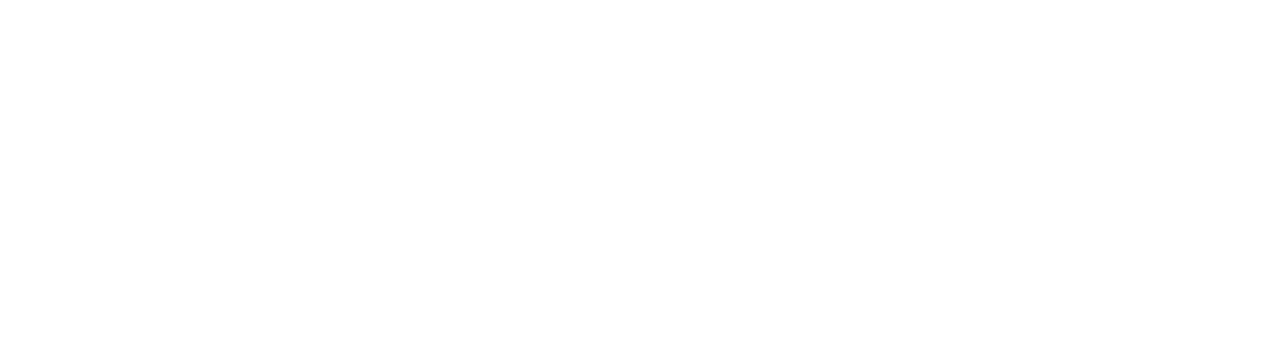
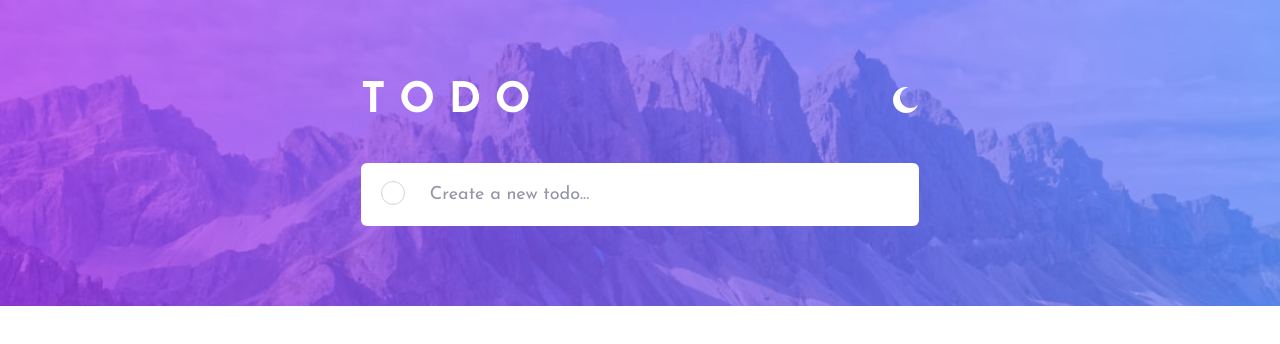
Before and after one commit to alptibet/todo-list, a website: page index.html in a window 1280 px wide. Drawn offline with Linux system fonts and the light colour scheme.

Commit message:
header solved

```diff
--- a/index.html
+++ b/index.html
@@ -4,9 +4,25 @@
     <meta charset="UTF-8" />
     <meta http-equiv="X-UA-Compatible" content="IE=edge" />
     <meta name="viewport" content="width=device-width, initial-scale=1.0" />
-    <link rel="stylesheet" href="style.css" />
-    <script defer src="./src/controller.js"></script>
-    <title>ToDo</title>
+    <link rel="shortcut icon" href="/assets/favicon-32x32.png" type="image/x-icon">
+    <link rel="stylesheet" href="style.css">
+    <title>T O D O</title>
   </head>
-  <body></body>
+  <body>
+    <div class="container">
+      <header class="header">
+        <div class="header__content">
+          <h1 class="header__heading">T O D O</h1>
+          <a class="header__icon" href="#"><img src="/assets/icon-moon.svg" alt=""></a>
+        </div>
+        <div class="header__input">
+          <form class="header__input-todo" action="">
+            <input class="todo__checkbox" type="checkbox" name="" id="checkbox">
+            <label for="checkbox"></label>
+            <input class="todo__textbox" type="text" name="" id="textbox" placeholder="Create a new todo...">
+          </form>
+        </div>
+    </div>
+    </header>
+  </body>
 </html>
--- /dev/null
+++ b/sass/_base.scss
@@ -0,0 +1,38 @@
+@import url('https://fonts.googleapis.com/css2?family=Josefin+Sans:wght@400;700&display=swap');
+
+//FONTS
+$font-primary: 'Josefin Sans', sans-serif;
+
+//GRADIENTS
+$color-gradient: linear-gradient(to bottom right, hsl(192, 100%, 67%), hsl(280, 87%, 65%));
+//COLORS
+$color-white: #fff;
+
+//Light Theme colors
+$color-bright-blue: hsl(220, 98%, 61%);
+$color-light-grayish-blue: hsl(236, 33%, 92%);
+$color-very-dark-grayish-blue: hsl(235, 19%, 35%);
+$color-very-light-gray: hsl(0, 0%, 98%);
+$color-light-grayish-blue: hsl(233, 11%, 84%);
+$color-dark-grayish-blue: hsl(236, 9%, 61%);
+
+//Dark Theme colors
+
+*,
+*::before,
+*::after {
+  margin: 0;
+  padding: 0;
+  box-sizing: inherit;
+}
+
+html {
+  box-sizing: border-box;
+  font-size: 62.5%; // 10px/16px = 62.5% -> 1rem = 10px
+}
+
+.container {
+  width: 100%;
+  max-width: 1440px;
+  margin: 0 auto;
+}
--- /dev/null
+++ b/sass/_header.scss
@@ -0,0 +1,112 @@
+.header {
+  width: 100%;
+  background-image: url(/assets/bg-desktop-light.jpg);
+  background-repeat: no-repeat;
+  background-size: cover;
+  padding: 8rem 2rem;
+
+  &__content {
+    width: 45%;
+    margin: 0 auto;
+    display: flex;
+    align-items: center;
+    justify-content: space-between;
+    margin-bottom: 4rem;
+
+    h1 {
+      font-size: 4.2rem;
+      color: $color-white;
+    }
+
+    a {
+      cursor: pointer;
+    }
+  }
+
+  &__input {
+    width: 45%;
+    margin: 0 auto;
+    background-color: $color-white;
+    padding: 1.2rem 3rem;
+    border-radius: 6px;
+
+    &-todo {
+      display: flex;
+      align-items: center;
+      justify-content: flex-start;
+      position: relative;
+
+      input[type='checkbox'] {
+        visibility: hidden;
+      }
+
+      label {
+        background-color: #fff;
+        border: 1px solid $color-light-grayish-blue;
+        border-radius: 50%;
+        cursor: pointer;
+        width: 2.4rem;
+        height: 2.4rem;
+        position: absolute;
+        left: -1rem;
+        top: 0.6rem;
+      }
+    }
+
+    .todo__checkbox {
+      width: 2rem;
+      height: 2rem;
+      cursor: pointer;
+    }
+
+    .todo__textbox {
+      font-family: $font-primary;
+      font-weight: 400;
+      font-size: 1.8rem;
+      color: $color-very-dark-grayish-blue;
+      border: none;
+      width: 100%;
+      padding: 1rem;
+      margin-left: 1rem;
+
+      &::placeholder {
+        color: $color-dark-grayish-blue;
+      }
+
+      &:focus {
+        outline-width: 0;
+        caret-color: $color-very-dark-grayish-blue;
+      }
+    }
+  }
+}
+
+// input[type='checkbox'] + label: {
+//   border-color: linear-gradient(to bottom right, hsl(192, 100%, 67%), hsl(280, 87%, 65%));
+// }
+
+// input[type='checkbox']:checked + label:after {
+//   opacity: 1;
+// }
+
+// label {
+//   background-color: #fff;
+//   border: 1px solid $color-light-grayish-blue;
+//   border-radius: 50%;
+//   cursor: pointer;
+//   width: 2.6rem;
+//   height: 2.6rem;
+//   position: absolute;
+//   left: -1rem;
+//   top: 0.5rem;
+//   transition: background 0.6s ease;
+// }
+
+// label:after {
+//   position: absolute;
+//   content: url(/assets/icon-check.svg);
+//   top: 8px;
+//   left: 7px;
+//   opacity: 0;
+//   transition: all 0.6s ease;
+// }
--- /dev/null
+++ b/sass/_typography.scss
@@ -0,0 +1,5 @@
+@import url('https://fonts.googleapis.com/css2?family=Josefin+Sans:wght@400;700&display=swap');
+
+body {
+  font-family: 'Josefin Sans', sans-serif;
+}
--- a/sass/main.scss
+++ b/sass/main.scss
@@ -0,0 +1,3 @@
+@import '../sass/base';
+@import '../sass/header';
+@import '../sass/typography';
```
Also changed, not shown: assets/bg-desktop-dark.jpg (added), assets/bg-desktop-light.jpg (added), assets/bg-mobile-dark.jpg (added), assets/bg-mobile-light.jpg (added), assets/favicon-32x32.png (added), assets/icon-check.svg (added), assets/icon-cross.svg (added), assets/icon-moon.svg (added), assets/icon-sun.svg (added), style.css.
